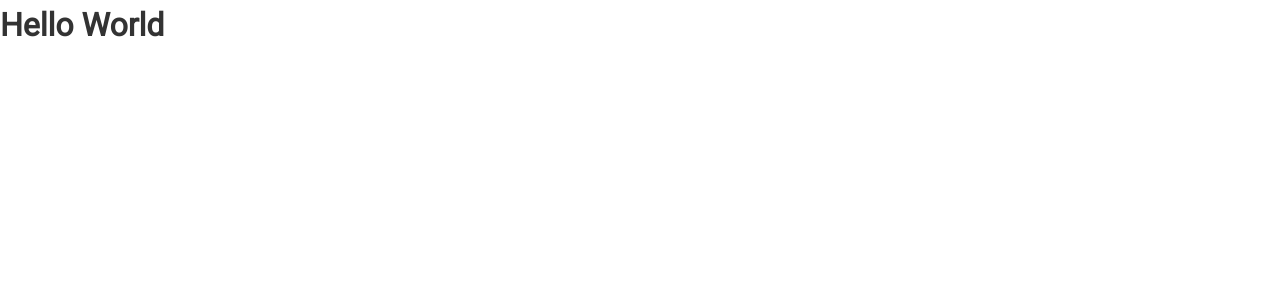
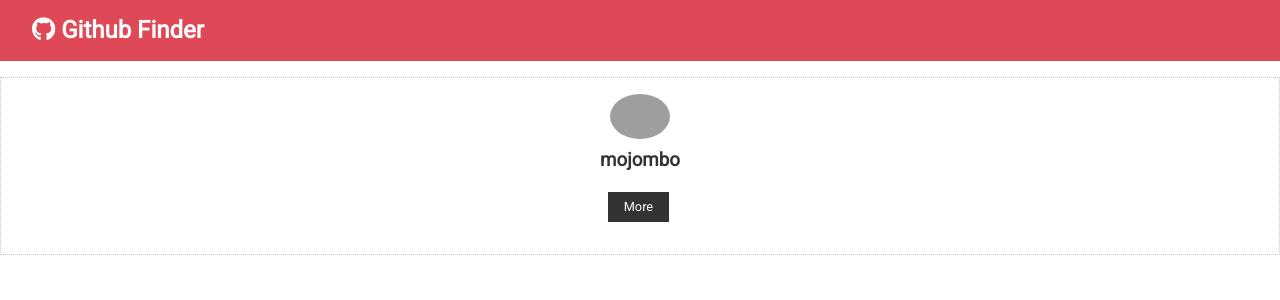
Before and after one commit to oloomoses/github-finder, a React (Create React App) app: page / in a window 1280 px wide. Shown: the top 300 px of the page. Built offline with nearby package versions, Linux system fonts and the light colour scheme; grey boxes are pictures that could not be loaded.

Commit message:
create components users and layout

```diff
--- a/public/index.html
+++ b/public/index.html
@@ -9,6 +9,12 @@
       name="description"
       content="Web site created using create-react-app"
     />
+
+    <link rel="stylesheet"
+          href="https://use.fontawesome.com/releases/v5.13.0/css/all.css"
+          integrity="sha384-Bfad6CLCknfcloXFOyFnlgtENryhrpZCe29RTifKEixXQZ38WheV+i/6YWSzkz3V"
+          crossorigin="anonymous"
+    />
     <link rel="apple-touch-icon" href="%PUBLIC_URL%/logo192.png" />
     <link rel="manifest" href="%PUBLIC_URL%/manifest.json" />
     <title>Github Finder App</title>
--- a/src/App.js
+++ b/src/App.js
@@ -1,11 +1,17 @@
 import React, { Component } from 'react';
+import Navbar from './components/layout/Navbar';
+import UserItem from "./components/users/UserItem";
 import './App.css';
 
 class App extends Component {
+
+
+
   render() {
       return (
       <div className="App">
-        <h1> Hello World</h1>
+        <Navbar />
+        <UserItem />
       </div>
     );
   }
--- /dev/null
+++ b/src/components/layout/Navbar.js
@@ -0,0 +1,28 @@
+import React, { Component } from 'react';
+import PropTypes from 'prop-types';
+
+class Navbar extends Component {
+
+  static defaultProps = {
+    title: 'Github Finder',
+    icon: 'fab fa-github'
+  }
+
+  static propTypes = {
+    title: PropTypes.string.isRequired,
+    icon: PropTypes.string.isRequired
+  }
+
+  render() {
+    return (
+      <nav className = "navbar bg-primary">
+        <h1>
+          <i className = { this.props.icon } /> { this.props.title }
+        </h1>
+      </nav>
+
+    )
+  }
+}
+
+export default Navbar;
--- /dev/null
+++ b/src/components/users/UserItem.js
@@ -0,0 +1,30 @@
+import React, { Component } from 'react'
+
+class UserItem extends Component {
+  state = {
+    id: 'id',
+    login: 'mojombo',
+    avatar_url: 'https://avatars.githubusercontent.com/u/1?v=4',
+    html_url: 'https://github.com/mojombo'
+  }
+
+  render() {
+    const { login, avatar_url, html_url } = this.state;
+    return (
+      <div className = "card text-center">
+        <img src = { avatar_url }
+              alt = "gref"
+              className = "round-img"
+              style = {{ width: '60px' }}
+        />
+        <h3>{login}</h3>
+        <div>
+          <a href = {html_url} className = "btn btn-dark btn-sm my-1">More</a>
+        </div>
+      </div>
+
+    )
+  }
+}
+
+export default UserItem
```
Also changed, not shown: 1 other file (tests, documents, lock files or other folders).
